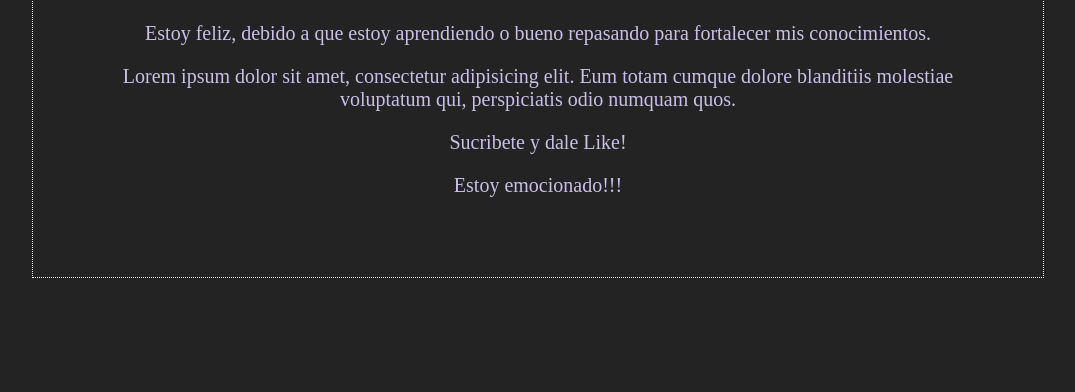
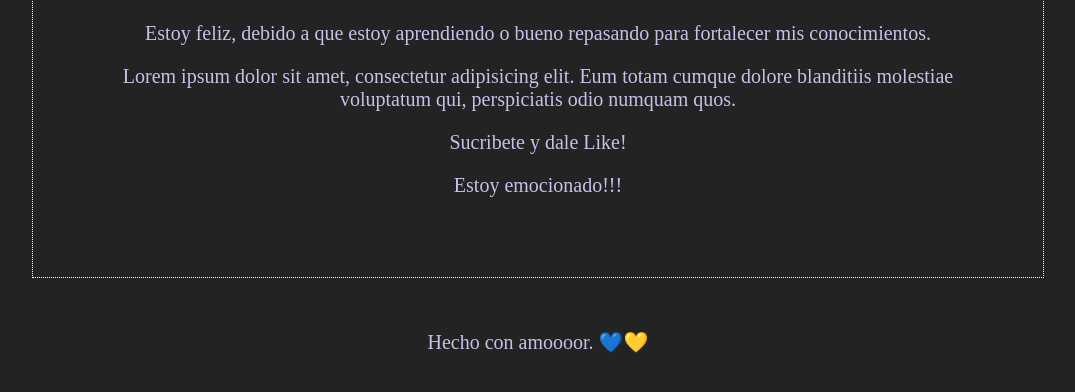
Before and after one commit to AlexanderHOB/github-pruebas, a plain HTML site: page index.html in a window 1280 px wide. Shown: the part 398-790 px from the top of the page, without its empty margins (102-1177 px from the left). Drawn offline with Linux system fonts and the light colour scheme.

Commit message:
Add footer

```diff
--- a/css/estilos.css
+++ b/css/estilos.css
@@ -31,3 +31,8 @@ body{
 .img-responsive{
 	width: 80px;
 }
+footer{
+	width: 100%;
+	display: flex;
+	justify-content: center;
+}
--- a/index.html
+++ b/index.html
@@ -19,5 +19,8 @@
 				<p>Estoy emocionado!!!</p>
 			</div>
 		</div>
+		<footer>
+			Hecho con amoooor. 💙💛
+		</footer>
 	</body>
 </html>
```
